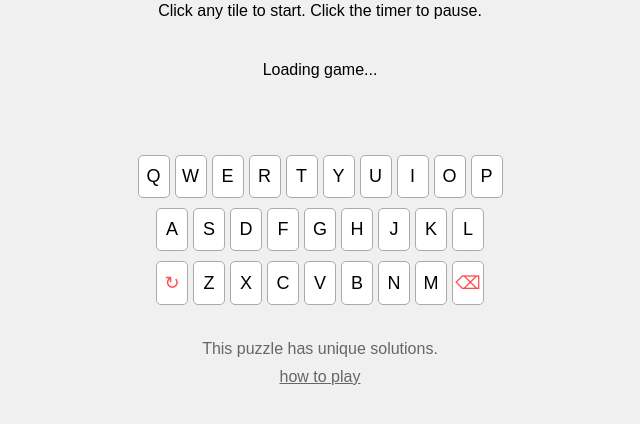
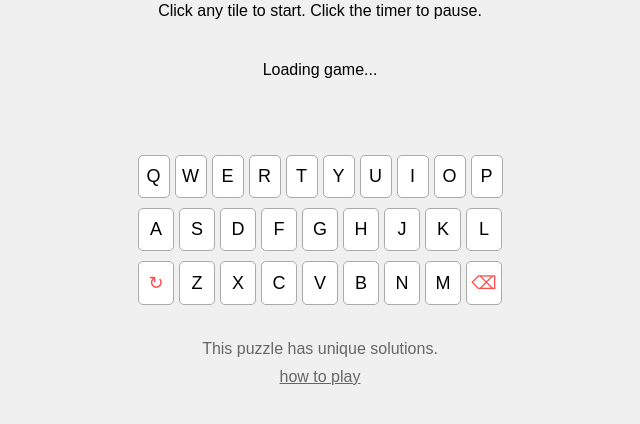
Before and after one commit to dsochoux/constrainbow, a Flask app: page / in a window 1280 px wide. Shown: the part 232-656 px from the top of the page, without its empty margins (320-960 px from the left). Run offline with Flask 3, Linux system fonts and the light colour scheme; data that the repository does not hold is empty.

Commit message:
actually fixed freezing bug

```diff
--- a/project/static/css/style.css
+++ b/project/static/css/style.css
@@ -232,6 +232,10 @@ h1 {
     text-align: center;
 }
 
+#second-keyboard-row .key, #bottom-keyboard-row .key {
+    width: 34px;
+}
+
 .unavailable {
     background-color: #aaa;
 }
--- a/project/static/js/script.js
+++ b/project/static/js/script.js
@@ -151,7 +151,6 @@ class Board {
         this.constraints_to_positions = data["constraints"];
         this.grid = data["grid"];
         this.accepted_words = new Set(data["words"]);
-        console.log(this.accepted_words);
         // this is used to ensure that no constraints can be assigned the same letter
         this.constraints_to_letters = {}
         this.black_letters_count_map = {}
@@ -330,7 +329,6 @@ class Board {
     }
 
     updateKeyboard() {
-        console.log("updating keyboard!!");
         for (let i = 65; i <= 90; i++) {
             let key_element = document.getElementById(`key-${String.fromCharCode(i)}`);
             if (key_element) {
@@ -360,8 +358,6 @@ class Board {
         }
         // for each of these letters, except the current letter if there if one, get the key element from the dom
         // and add the unavailable class to the key
-        console.log(unavailable_letters);
-
         unavailable_letters.forEach(letter => {
             if (this.words[this.selected_w].letters[this.selected_l].current_letter != letter) {
                 let key_element = document.getElementById(`key-${letter}`);
@@ -374,8 +370,7 @@ class Board {
     }
 
     keyPressed(event) {
-
-        if (this.is_paused) {
+        if (this.selected_w == null || this.selected_l == null || this.is_paused) {
             return;
         }
         if ((event.metaKey || event.ctrlKey) && event.key === 'r') {
@@ -512,8 +507,6 @@ class Board {
     // if the typed letter used anywhere?
 
     flashLetters(positions) {
-        console.log("flashing!");
-
         positions.forEach(conflicting_letter => {
             let w = conflicting_letter[0];
             let l = conflicting_letter[1];
@@ -542,8 +535,6 @@ class Board {
     }
 
     flashConflictingWildcardLetters(key) {
-        console.log("i am here");
-
         let conflicting_wildcard_letter_positions = [];
         this.words.forEach(word => {
             word.letters.forEach(letter => {
@@ -562,9 +553,6 @@ class Board {
 
 
     async handleLetterKeyPressed(key) {
-        if (this.selected_w == null || this.selected_l == null) {
-            return;
-        }
         if (this.words[this.selected_w].letters[this.selected_l].current_letter == String.fromCharCode(key)) {
             return;
         }
@@ -624,10 +612,8 @@ class Board {
             if (this.isFull()) {
                 this.moveRight();
             } else {
-                let i = 0;
-                while (this.words[this.selected_w].letters[this.selected_l].current_letter != "" && i < 20) {
+                while (this.words[this.selected_w].letters[this.selected_l].current_letter != "") {
                     this.moveRight();
-                    i++;
                 }
             }
             this.toggleSelected();
@@ -686,9 +672,10 @@ class Board {
             } else {
                 let i = 0;
                 // TODO fix the double delete freeze
-                while (this.words[this.selected_w].letters[this.selected_l].current_letter == "" && i < 20) {
+                while (this.words[this.selected_w].letters[this.selected_l].current_letter == "" &&
+                    !(this.selected_w == 0 && this.selected_l == 0)) {
                     this.moveLeft();
-                    i++;
+                    // i++;
                 }
             }
             this.toggleSelected();
@@ -870,15 +857,12 @@ document.addEventListener('DOMContentLoaded', () => {
     });
 
     const game_id = document.getElementById("game-id").value;
-    console.log(game_id);
 
     let endpoint = "/game";
 
     if (game_id != "None") {
         endpoint = endpoint + `?game-id=${game_id}`;
     }
-
-    console.log(endpoint);
 
     fetch(endpoint)
     .then(response => response.json())
--- a/project/templates/index.html
+++ b/project/templates/index.html
@@ -83,7 +83,7 @@
                 <button class="key" id="key-P" data-key=80>P</button>
               <!-- Add remaining keys here -->
             </div>
-            <div class="keyboard-row">
+            <div class="keyboard-row" id="second-keyboard-row">
               <!-- Second row keys -->
                 <button class="key" id="key-A" data-key=65>A</button>
                 <button class="key" id="key-S" data-key=83>S</button>
--- a/word_files/reported_missing_words.txt
+++ b/word_files/reported_missing_words.txt
@@ -1,7 +1,6 @@
 katsu
 taser
 spork
-hypno
 taser
 minty
 whore
@@ -9,4 +8,4 @@ mommy
 futon
 gator
 pacer
-paces
+ascii
```
